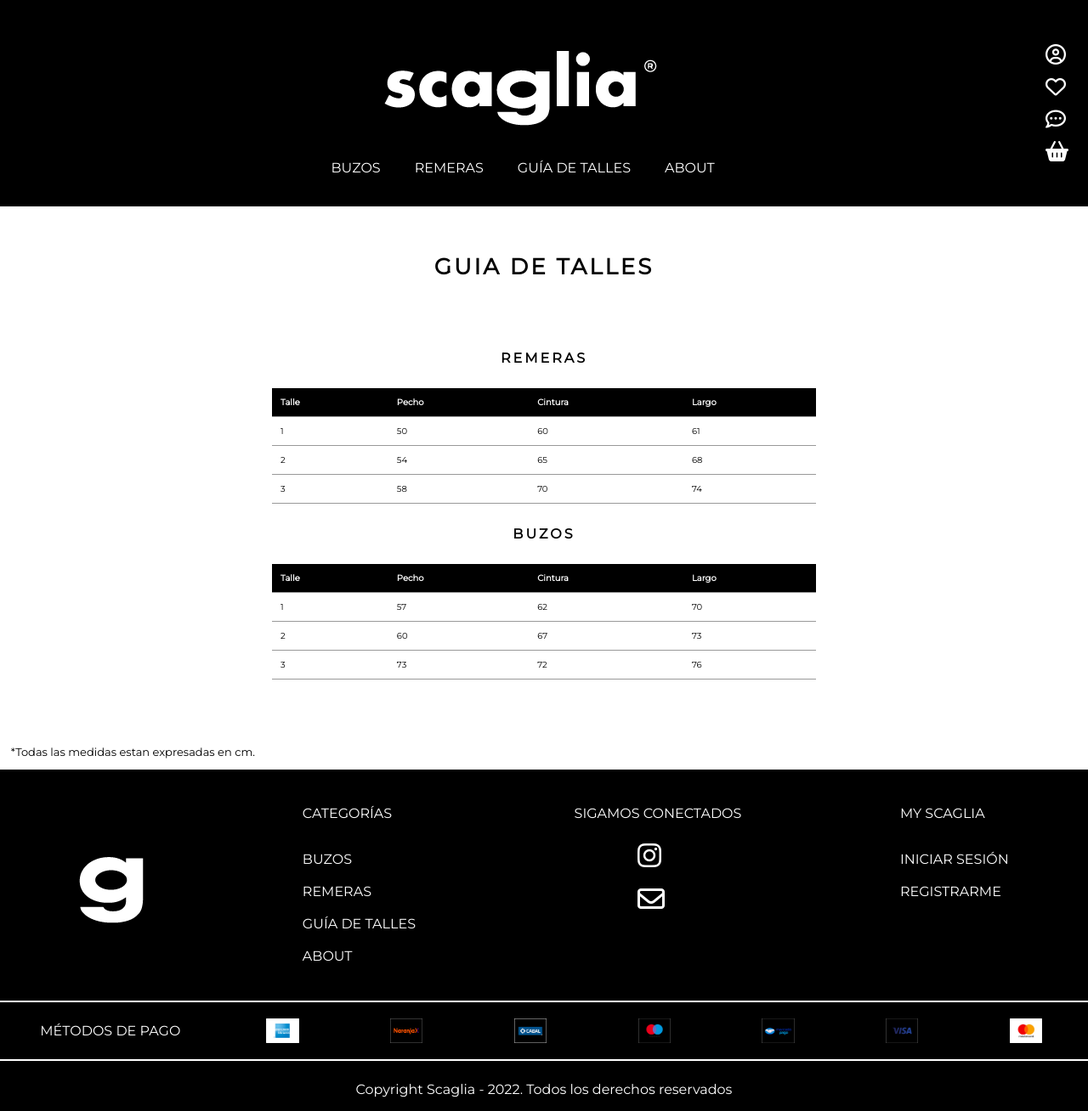
After one commit to MilagrosLuzS/ScagliaClothing, a PHP site: page /Guia_de_Talles.html in a window 1280 px wide. The commit adds this page. Shown: the whole page at 85% size. Run offline with PHP 8.4, Linux system fonts and the light colour scheme; some libraries are stand-ins or nearby versions.

Commit message:
cambios2

```diff
--- /dev/null
+++ b/Guia_de_Talles.html
@@ -0,0 +1,181 @@
+<!DOCTYPE html>
+<html lang="en">
+<head>
+    <meta charset="UTF-8">
+    <meta http-equiv="X-UA-Compatible" content="IE=edge">
+    <meta name="viewport" content="width=device-width, initial-scale=1.0">
+    <title>GUIA DE TALLES</title>
+    <link rel="stylesheet" type="text/css" href="styles.css">
+    <link rel="stylesheet" type="text/css" href="styles_gdt.css">
+    <link rel="preconnect" href="https://fonts.gstatic.com">
+    <link href="https://fonts.googleapis.com/css2?family=Montserrat&display=swap" rel="stylesheet">
+    <script src="https://kit.fontawesome.com/4932a91979.js" crossorigin="anonymous"></script>
+</head>
+<body>
+    <header>
+    <div class="hdr-flex">
+            <div class="general">
+                    <section class="logo">
+                        <a href="index.html"><img src="Multimedia\Recursos\Version negativo\recurso13.png" alt="loading.."></a>
+                    </section>
+
+                    <section>
+                        <nav class="menu">
+                            <ul>
+                                <li>
+                                    <a href="Buzos.html">BUZOS</a>
+                                </li>
+                                <li>
+                                    <a href="Remeras.html">REMERAS</a>
+                                </li>
+                                <li><a href="Guia de talles.html">GUÍA DE TALLES</a></li>
+                                <li><a href="About.html">ABOUT</a></li>
+                            </ul>
+                        </nav>
+
+                    </section>
+            </div>
+            <section class="icons">
+                <nav>
+                    <ul>
+                        <a href="Login.html"><li><i class="fa-regular fa-circle-user fa-xl icon1"></i></li></a>
+                        <a href="wishlist.html"><li><i class="fa-regular fa-heart fa-xl icon1"></i></li></a>
+                        <a href="mailto:scagliaclothing@gmail.com?Subject=Consulta%20-%20web"><li><i class="fa-regular fa-comment-dots fa-xl icon1"></i></li></a>
+                        <a href="carrito.html"><li><i class="fa-solid fa-basket-shopping fa-xl icon1"></i></li></a>
+                    </ul>
+                </nav>
+            </section>
+        </div>
+    </header>
+
+    <div class="titulo">
+        <h1>GUIA DE TALLES</h1>
+    </div>
+    <div class="tablas">
+        <h2>REMERAS</h2>
+        <section class="Remeras">
+            <table>
+                <thead>
+                    <tr>
+                        <th>Talle</th>
+                        <th>Pecho</th>
+                        <th>Cintura</th>
+                        <th>Largo</th>
+                    </tr>
+                </thead>
+                <tr>
+                    <td>1</td>
+                    <td>50</td>
+                    <td>60</td>
+                    <td>61</td>
+                </tr>
+                <tr>
+                    <td>2</td>
+                    <td>54</td>
+                    <td>65</td>
+                    <td>68</td>
+                </tr>
+
+                <tr>
+                    <td>3</td>
+                    <td>58</td>
+                    <td>70</td>
+                    <td>74</td>
+                </tr>
+            </table>
+        </section>
+        <h2>BUZOS</h2>
+        <section class="Buzos">
+            <table>
+                <thead>
+                    <tr>
+                        <th>Talle</th>
+                        <th>Pecho</th>
+                        <th>Cintura</th>
+                        <th>Largo</th>
+                    </tr>
+                </thead>
+                <tr>
+                    <td>1</td>
+                    <td>57</td>
+                    <td>62</td>
+                    <td>70</td>
+                </tr>
+                <tr>
+                    <td>2</td>
+                    <td>60</td>
+                    <td>67</td>
+                    <td>73</td>
+                </tr>
+
+                <tr>
+                    <td>3</td>
+                    <td>73</td>
+                    <td>72</td>
+                    <td>76</td>
+                </tr>
+            </table>
+        </section>
+        <section class="FR">
+            <p>*Todas las medidas estan expresadas en cm.</p>
+        </section>
+    </div>
+
+    <footer>
+        <div class = "flex-footer">
+
+                <section class="flex-iso">
+                    <a href="index.html"><img src="Multimedia\Recursos\Version negativo\Recurso 14.png" alt="loading..."></a>
+                </section>
+
+                <section class="flex-categ">
+                    <p>CATEGORÍAS</p>
+                    <nav>
+                    <ul>
+                        <a href="buzos.html"><li>BUZOS</li></a>
+                        <a href="remeras.html"><li>REMERAS</li></a>
+                        <a href="Guia_de_Talles.html"><li>GUÍA DE TALLES</li></a>
+                        <a href="about.html"><li>ABOUT</li></a>
+                    </ul>
+                    </nav>
+                </section>
+
+                <section class="flex-conect">
+                    <p>SIGAMOS CONECTADOS</p>
+                    <nav>
+                        <ul>
+                            <a href="instagram.com/scagliaclothing"><li><i class="fa-brands fa-instagram fa-2xl icon1"></i></li></a>
+                            <a href="gmail.com"><li><i class="fa-regular fa-envelope fa-2xl icon1"></i></li></a>
+                        </ul>
+                    </nav>
+                </section>
+
+                <section class="flex-categ">
+                    <p>MY SCAGLIA</p>
+                    <nav>
+                    <ul>
+                        <a href="Login.html"><li>INICIAR SESIÓN</li></a>
+                        <a href="Register.html"><li>REGISTRARME</li></a>
+                    </ul>
+                    </nav>
+                </section>
+
+                <section class="flex-pagos">
+                    <hr style="width:100%" color="white" >
+                    <p>MÉTODOS DE PAGO</p>
+                        <img src="Multimedia\Tarjetas\americam.png" alt="loading...">
+                        <img src="Multimedia\Tarjetas\banconaranjax.png" alt="loading...">
+                        <img src="Multimedia\Tarjetas\cabalcredito.png" alt="loading...">
+                        <img src="Multimedia\Tarjetas\maestro.png" alt="loading...">
+                        <img src="Multimedia\Tarjetas\mercadopago.png" alt="loading...">
+                        <img src="Multimedia\Tarjetas\visa.png" alt="loading...">
+                        <img src="Multimedia\Tarjetas\master.png" alt="loading...">
+                </section>
+        </div>
+        <div class="copyright">
+            <hr style="width:100%" color="white">
+            <p>Copyright Scaglia - 2022. Todos los derechos reservados</p>
+        </div>
+    </footer>
+</body>
+</html>
--- a/Remera_Alta.html
+++ b/Remera_Alta.html
@@ -34,7 +34,7 @@
                                     <li>
                                         <a href="Remeras.html">REMERAS</a>
                                     </li>
-                                    <li><a href="Guia de talles.html">GUÍA DE TALLES</a></li>
+                                    <li><a href="Guia_de_talles.html">GUÍA DE TALLES</a></li>
                                     <li><a href="About.html">ABOUT</a></li>
                                 </ul>
                             </nav>
@@ -46,7 +46,7 @@
                         <ul>
                             <a href="login.html"><li><i class="fa-regular fa-circle-user fa-xl icon1"></i></li></a>
                             <a href="wishlist.html"><li><i class="fa-regular fa-heart fa-xl icon1"></i></li></a>
-                            <a href="contacto.html"><li><i class="fa-regular fa-comment-dots fa-xl icon1"></i></li></a>
+                            <a href="mailto:scagliaclothing@gmail.com?Subject=Consulta%20-%20web"><li><i class="fa-regular fa-comment-dots fa-xl icon1"></i></li></a>
                             <a href="carrito.html"><li><i class="fa-solid fa-basket-shopping fa-xl icon1"></i></li></a>
                         </ul>
                     </nav>
--- a/Remera_Basic_1.html
+++ b/Remera_Basic_1.html
@@ -34,7 +34,7 @@
                                     <li>
                                         <a href="Remeras.html">REMERAS</a>
                                     </li>
-                                    <li><a href="Guia de talles.html">GUÍA DE TALLES</a></li>
+                                    <li><a href="Guia_de_talles.html">GUÍA DE TALLES</a></li>
                                     <li><a href="About.html">ABOUT</a></li>
                                 </ul>
                             </nav>
@@ -46,7 +46,7 @@
                         <ul>
                             <a href="login.html"><li><i class="fa-regular fa-circle-user fa-xl icon1"></i></li></a>
                             <a href="wishlist.html"><li><i class="fa-regular fa-heart fa-xl icon1"></i></li></a>
-                            <a href="contacto.html"><li><i class="fa-regular fa-comment-dots fa-xl icon1"></i></li></a>
+                            <a href="mailto:scagliaclothing@gmail.com?Subject=Consulta%20-%20web"><li><i class="fa-regular fa-comment-dots fa-xl icon1"></i></li></a>
                             <a href="carrito.html"><li><i class="fa-solid fa-basket-shopping fa-xl icon1"></i></li></a>
                         </ul>
                     </nav>
--- a/Remera_Basic_2.html
+++ b/Remera_Basic_2.html
@@ -34,7 +34,7 @@
                                     <li>
                                         <a href="Remeras.html">REMERAS</a>
                                     </li>
-                                    <li><a href="Guia de talles.html">GUÍA DE TALLES</a></li>
+                                    <li><a href="Guia_de_talles.html">GUÍA DE TALLES</a></li>
                                     <li><a href="About.html">ABOUT</a></li>
                                 </ul>
                             </nav>
@@ -46,8 +46,9 @@
                         <ul>
                             <a href="login.html"><li><i class="fa-regular fa-circle-user fa-xl icon1"></i></li></a>
                             <a href="wishlist.html"><li><i class="fa-regular fa-heart fa-xl icon1"></i></li></a>
-                            <a href="contacto.html"><li><i class="fa-regular fa-comment-dots fa-xl icon1"></i></li></a>
+                            <a href="mailto:scagliaclothing@gmail.com?Subject=Consulta%20-%20web"><li><i class="fa-regular fa-comment-dots fa-xl icon1"></i></li></a>
                             <a href="carrito.html"><li><i class="fa-solid fa-basket-shopping fa-xl icon1"></i></li></a>
+
                         </ul>
                     </nav>
                 </section>
--- a/Remeras.html
+++ b/Remeras.html
@@ -41,7 +41,7 @@
                     <ul>
                         <a href="Login.html"><li><i class="fa-regular fa-circle-user fa-xl icon1"></i></li></a>
                         <a href="wishlist.html"><li><i class="fa-regular fa-heart fa-xl icon1"></i></li></a>
-                        <a href="contacto.html"><li><i class="fa-regular fa-comment-dots fa-xl icon1"></i></li></a>
+                        <a href="mailto:scagliaclothing@gmail.com?Subject=Consulta%20-%20web"><li><i class="fa-regular fa-comment-dots fa-xl icon1"></i></li></a>
                         <a href="carrito.html"><li><i class="fa-solid fa-basket-shopping fa-xl icon1"></i></li></a>
                     </ul>
                 </nav>
--- a/index.html
+++ b/index.html
@@ -33,7 +33,7 @@
                                     <li>
                                         <a href="Remeras.html">REMERAS</a>
                                     </li>
-                                    <li><a href="Guia de talles.html">GUÍA DE TALLES</a></li>
+                                    <li><a href="Guia_de_talles.html">GUÍA DE TALLES</a></li>
                                     <li><a href="About.html">ABOUT</a></li>
                                 </ul>
                             </nav>
@@ -45,7 +45,7 @@
                         <ul>
                             <a href="login.html"><li><i class="fa-regular fa-circle-user fa-xl icon1"></i></li></a>
                             <a href="wishlist.html"><li><i class="fa-regular fa-heart fa-xl icon1"></i></li></a>
-                            <a href="contacto.html"><li><i class="fa-regular fa-comment-dots fa-xl icon1"></i></li></a>
+                            <a href="mailto:scagliaclothing@gmail.com?Subject=Consulta%20-%20web"><li><i class="fa-regular fa-comment-dots fa-xl icon1"></i></li></a>
                             <a href="carrito.html"><li><i class="fa-solid fa-basket-shopping fa-xl icon1"></i></li></a>
                         </ul>
                     </nav>
--- a/styles_gdt.css
+++ b/styles_gdt.css
@@ -1,13 +1,13 @@
-p{
+.FR p{
     color:black;
-    font-size: x-small;
+    font-size: small;
     margin-left: 1%;
 }
 
 .tablas h2{
     font-size: medium;
-    padding-top: 5%;
-    padding-bottom: 5%;
+    padding-top: 1%;
+    padding-bottom: 1%;
     color: black;
     text-transform: capitalize;
     letter-spacing: 3px;
@@ -16,8 +16,8 @@ p{
 
 .titulo{
     font-size:small;
-    padding-top: 5%;
-    padding-bottom: 5%;
+    padding-top: 3%;
+    padding-bottom: 3%;
     background-color:white;
     color: black;
     text-transform: capitalize;
@@ -30,7 +30,7 @@ a{
 }
 
 .Buzos{
-    padding-bottom: 10%;
+    padding-bottom: 5%;
     display: flex;
     flex-wrap: wrap;
     justify-content: center;
```
Also changed, not shown: Wishlist.html (+23 -2 lines), styles-about.css (+81 -0 lines), styles-producto.css (+10 -9 lines), styles-wishlist.css (+88 -4 lines), styles_remeras.css (+14 -9 lines), 1 other file.
